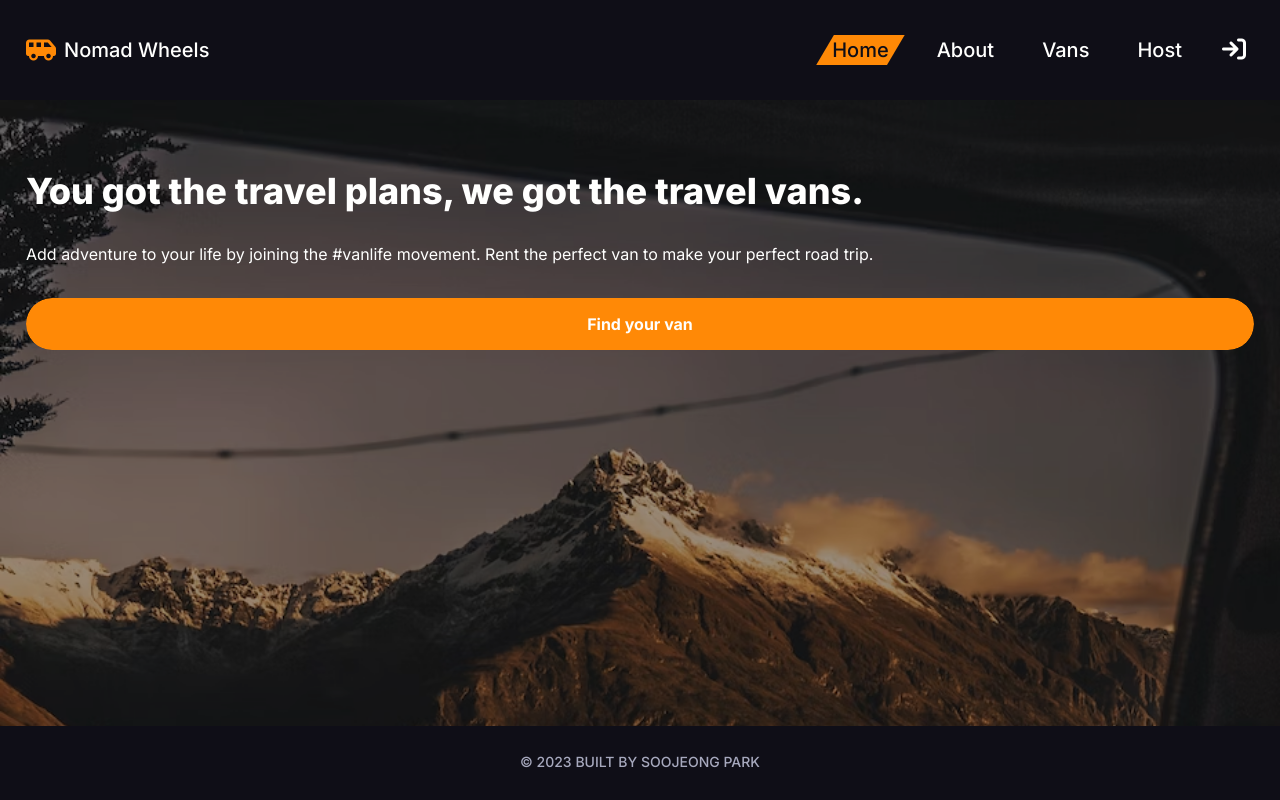
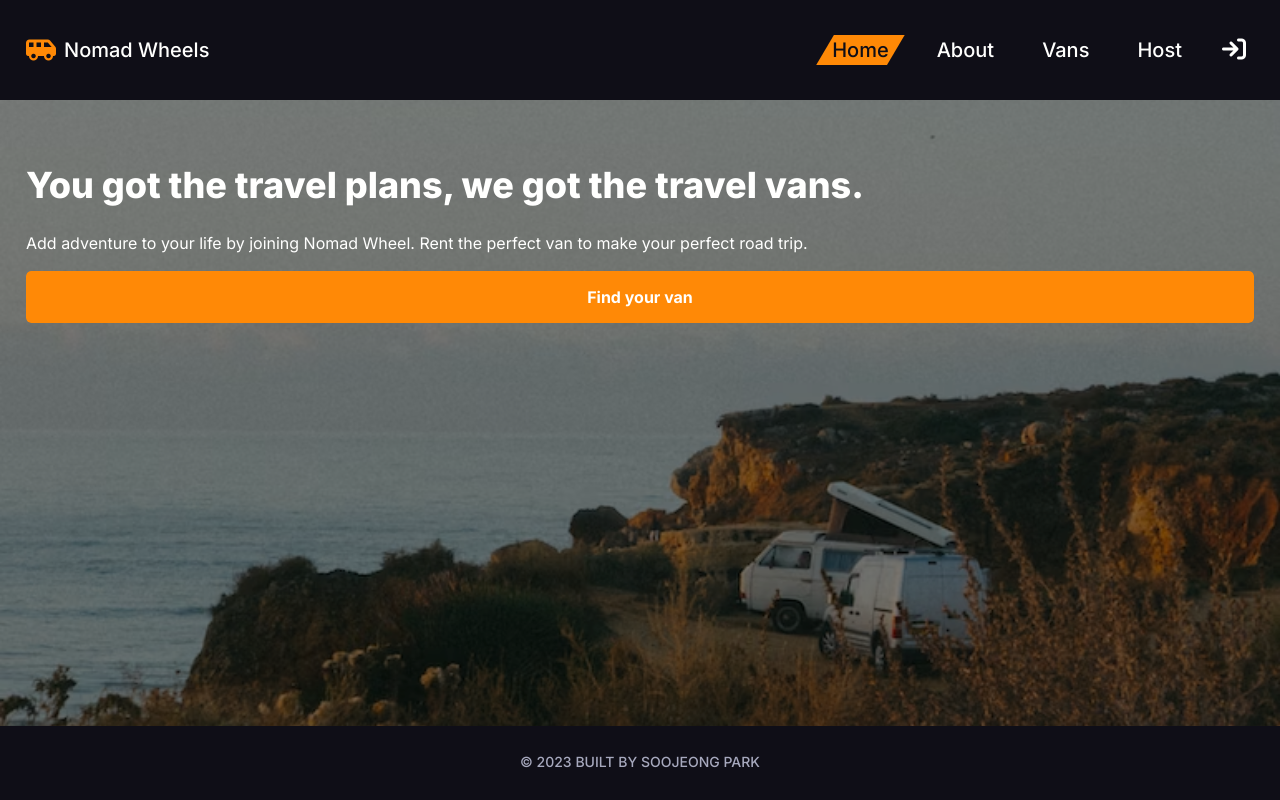
Before and after one commit to soojeong-park-ca/nomad-wheels, a React (Vite) app: page / in a window 1280 px wide. Built offline with nearby package versions, Linux system fonts and the light colour scheme.

Commit message:
change background image for home page

```diff
--- a/src/css/main.css
+++ b/src/css/main.css
@@ -52,7 +52,7 @@ button {
 
 .btn {
   width: 100%;
-  border-radius: 10rem;
+  border-radius: 5px;
   display: flex;
   align-items: center;
   justify-content: center;
@@ -75,7 +75,7 @@ button {
   width: 100%;
   height: 100%;
   background-color: #ff8906;
-  border-radius: 10rem;
+  border-radius: 5px;
   z-index: -2;
 }
 .btn--orange:before {
@@ -85,8 +85,8 @@ button {
   left: 0;
   width: 0%;
   height: 100%;
-  background-color: #f25f4c;
-  border-radius: 10rem;
+  background-color: #d26e00;
+  border-radius: 5px;
   transition: all 0.2s;
   z-index: -1;
 }
@@ -163,6 +163,7 @@ p {
 .home .heading-primary {
   font-size: 2.25rem;
   font-weight: 800;
+  line-height: 1.2;
 }
 .home .paragraph {
   color: #fffffe;
@@ -361,17 +362,16 @@ p {
 }
 .home__bg-img {
   object-fit: cover;
-  object-position: top;
   width: 100vw;
   height: 100%;
   position: absolute;
   top: 0;
   left: 0;
-  filter: brightness(0.6);
+  filter: brightness(0.5);
   z-index: -1;
 }
 .home .paragraph {
-  margin-bottom: 2rem;
+  margin-bottom: 1rem;
 }
 
 /*# sourceMappingURL=main.css.map */
--- a/src/pages/Home.jsx
+++ b/src/pages/Home.jsx
@@ -1,13 +1,21 @@
+import { useContext } from "react";
 import { Link } from "react-router-dom";
 
+import AppContext from "../store/app-context";
 import homeBgImg from "../assets/images/home-bg.png";
-import homeBgImgBig from "../assets/images/home-bg-big.png";
 
 export default function Home() {
+  const appCtx = useContext(AppContext);
+
   return (
     <section id="home" className="home">
       <img
         className="home__bg-img"
+        style={
+          appCtx.mobile
+            ? { objectPosition: "top" }
+            : { objectPosition: "50% 68%" }
+        }
         src={homeBgImg}
         alt="A mountain view from a van window"
       />
@@ -15,8 +23,8 @@ export default function Home() {
         You got the travel plans, we got the travel vans.
       </h1>
       <p className="paragraph">
-        Add adventure to your life by joining the #vanlife movement. Rent the
-        perfect van to make your perfect road trip.
+        Add adventure to your life by joining Nomad Wheel. Rent the perfect van
+        to make your perfect road trip.
       </p>
       <Link to="/vans" className="btn btn--orange margin-bottom-big">
         <div>Find your van</div>
--- a/src/sass/base/_base.scss
+++ b/src/sass/base/_base.scss
@@ -61,7 +61,7 @@ button {
 
 .btn {
   width: 100%;
-  border-radius: 10rem;
+  border-radius: 5px;
 
   display: flex;
   align-items: center;
@@ -88,7 +88,7 @@ button {
     height: 100%;
 
     background-color: v.$color-primary;
-    border-radius: 10rem;
+    border-radius: 5px;
     z-index: -2;
   }
 
@@ -100,8 +100,8 @@ button {
     width: 0%;
     height: 100%;
 
-    background-color: v.$color-secondary;
-    border-radius: 10rem;
+    background-color: darken(v.$color-primary, 10%);
+    border-radius: 5px;
     transition: all 0.2s;
     z-index: -1;
   }
--- a/src/sass/base/_typography.scss
+++ b/src/sass/base/_typography.scss
@@ -92,6 +92,7 @@ p {
   .heading-primary {
     font-size: v.$font-s-xl;
     font-weight: $font-w-2xl;
+    line-height: 1.2;
   }
 
   .paragraph {
--- a/src/sass/pages/_home.scss
+++ b/src/sass/pages/_home.scss
@@ -4,19 +4,8 @@
 .home {
   position: relative;
 
-  // background-image: linear-gradient(
-  //     130deg,
-  //     rgba(v.$color-black, 0.65),
-  //     transparent
-  //   ),
-  //   url("https://source.unsplash.com/RPcIkOzN0iQ");
-  // background-repeat: no-repeat;
-  // background-size: cover;
-  // background-position: center;
-
   &__bg-img {
     object-fit: cover;
-    object-position: top;
 
     width: 100vw;
     height: 100%;
@@ -25,12 +14,12 @@
     top: 0;
     left: 0;
 
-    filter: brightness(0.6);
+    filter: brightness(0.5);
 
     z-index: -1;
   }
 
   .paragraph {
-    margin-bottom: 2rem;
+    margin-bottom: 1rem;
   }
 }
```
Also changed, not shown: src/assets/images/home-bg-big.png (deleted), src/assets/images/home-bg.png.
